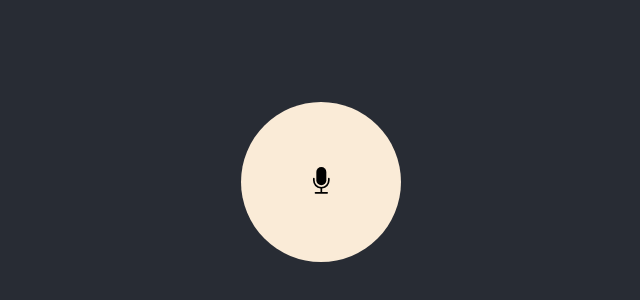
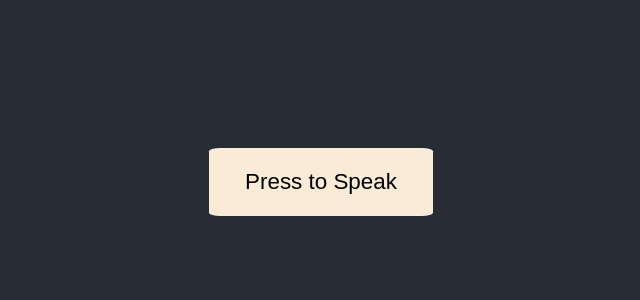
Before and after one commit to Ibeneme/Speech-to-text-in-JavaScript, a plain HTML site: page index.html in a window 1280 px wide. Shown: the part 218-518 px from the top of the page, without its empty margins (319-959 px from the left). Drawn offline with Linux system fonts and the light colour scheme.

Commit message:
first commit

```diff
--- a/index.html
+++ b/index.html
@@ -1,35 +1,16 @@
 <!DOCTYPE html>
 <html lang="en">
-
 <head>
     <title>Speech Recognition</title>
     <link rel="stylesheet" href="styles.css">
 </head>
-
 <body>
-    <!-- <h3> This is a Speech to text Feature built with JavaScript</h3> -->
-
     <br><br><br><br>
     <button id=talk>
-        <svg xmlns="http://www.w3.org/2000/svg"
-            width="2em"
-            height="2em"
-            fill="currentColor"
-            class="bi bi-mic-fill"
-            viewBox="0 0 16 16">
-            <path d="M5 3a3 3 0 0 1 6 0v5a3 3 0 0 1-6 0V3z" />
-            <path d="M3.5 6.5A.5.5 0 0 1 4 7v1a4 4 0 0 0 8 0V7a.5.5
-            0 0 1 1 0v1a5 5 0 0 1-4.5 4.975V15h3a.5.5 0 0 1 0 1h-7a.5.5
-            0 0 1 0-1h3v-2.025A5 5 0 0 1 3 8V7a.5.5 0 0 1 .5-.5z" />
-        </svg>
+        Press to Speak
     </button>
     <br> <br> <br> <br>
         <h1 id=output> </h1>
-    <div>
-
-    </div>
 </body>
-<script src="script.js">
-</script>
-
+<script src="script.js"></script>
 </html>
--- a/styles.css
+++ b/styles.css
@@ -16,9 +16,10 @@ body{
 }
 
 #talk{
-    width: 12em;
-    height: 12em;
-    border-radius: 50%;
+    width: 10em;
+    height: 3em;
+    border-radius: 5%;
     border: none;
+    font-size: 1.4em;
     background-color: antiquewhite;
 }
```
